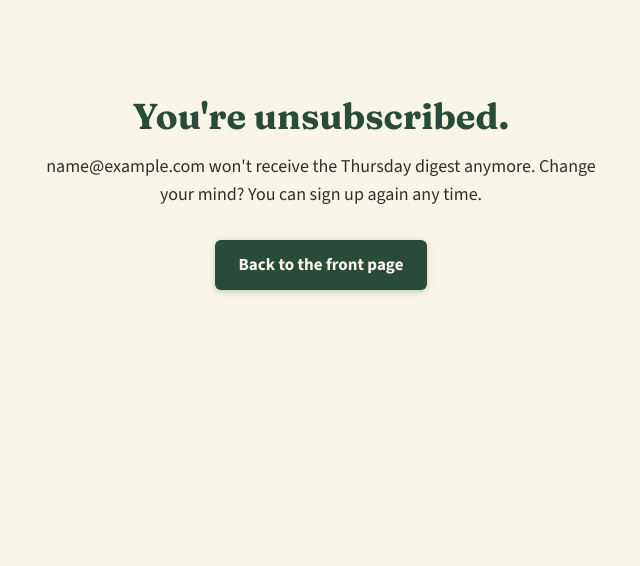
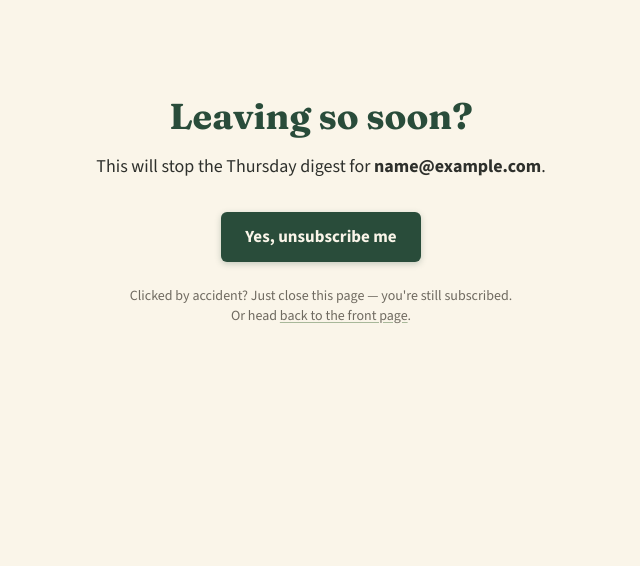
Before and after one commit to adrianistaken/BloNoDigest, a Django app: template templates/curator/unsubscribe.html in a window 1280 px wide. Shown: the part 65-631 px from the top of the page, without its empty margins (319-959 px from the left). Run offline with Django 5.2, Linux system fonts and the light colour scheme; the template is opened without the code that fills it: values that come from a table or form of the project are taken from there, others are empty; tables that the repository leaves empty hold one stand-in row (values such as "Sample post"); some libraries are stand-ins or nearby versions.

Commit message:
Unsubscribe requires a confirmation click; signup links go to landing page
- /unsubscribe/<token>/ now shows a confirm page on GET and only
  unsubscribes on the confirmation POST (also stops link-prefetching
  mail scanners from silently unsubscribing readers); already-
  unsubscribed state gets its own copy with a re-subscribe button
- "Get the digest" links in the issue web version, archive, and
  unsubscribe page point at the landing page root instead of #signup

Co-Authored-By: Claude Fable 5 <noreply@anthropic.com>

```diff
--- a/templates/curator/emails/digest.html
+++ b/templates/curator/emails/digest.html
@@ -142,7 +142,7 @@
         Want this in your inbox every Thursday?
       </p>
       <p style="margin:10px 0 0;">
-        <a href="{{ site_base_url }}/#signup" style="display:inline-block; background:#C96F4A; color:#FAF5E9; font-weight:bold; font-size:14px; padding:10px 22px; border-radius:999px; text-decoration:none;">Get the digest — it's free</a>
+        <a href="{{ site_base_url }}/" style="display:inline-block; background:#C96F4A; color:#FAF5E9; font-weight:bold; font-size:14px; padding:10px 22px; border-radius:999px; text-decoration:none;">Get the digest — it's free</a>
       </p>
       <p style="font-size:12px; color:#6F6A60; margin:12px 0 0;">
         <a href="{{ site_base_url }}/issues/" style="color:#6F6A60;">Past issues</a>
--- a/templates/curator/issues.html
+++ b/templates/curator/issues.html
@@ -30,7 +30,7 @@
 
   <p class="mt-10 text-[color:var(--stone)]">
     Want the next one in your inbox?
-    <a href="/#signup" class="font-semibold underline decoration-[color:var(--sage)] underline-offset-2" style="color: var(--terracotta);">Get the digest</a>
+    <a href="/" class="font-semibold underline decoration-[color:var(--sage)] underline-offset-2" style="color: var(--terracotta);">Get the digest</a>
     — free, every Thursday.
   </p>
 </section>
--- a/templates/curator/unsubscribe.html
+++ b/templates/curator/unsubscribe.html
@@ -1,14 +1,36 @@
 {% extends "curator/public_base.html" %}
 
-{% block title %}Unsubscribed — BloNo Digest{% endblock %}
+{% block title %}Unsubscribe — BloNo Digest{% endblock %}
 
 {% block content %}
 <section class="max-w-4xl mx-auto px-5 pt-20 pb-10 text-center">
+  {% if subscriber.status == "active" %}
+  <h1 class="font-display font-black text-4xl mt-4">Leaving so soon?</h1>
+  <p class="mt-4 text-lg text-[color:var(--ink-soft)] max-w-xl mx-auto">
+    This will stop the Thursday digest for <strong>{{ subscriber.email }}</strong>.
+  </p>
+  <form method="post" class="mt-8">
+    {% csrf_token %}
+    <button type="submit" class="btn-primary inline-block px-6 py-3 rounded-md font-bold">Yes, unsubscribe me</button>
+  </form>
+  <p class="mt-6 text-sm text-[color:var(--stone)]">
+    Clicked by accident? Just close this page — you're still subscribed.
+    <br>Or head <a href="/" class="underline decoration-[color:var(--sage)] underline-offset-2">back to the front page</a>.
+  </p>
+  {% elif just_unsubscribed %}
   <h1 class="font-display font-black text-4xl mt-4">You're unsubscribed.</h1>
   <p class="mt-4 text-lg text-[color:var(--ink-soft)] max-w-xl mx-auto">
     {{ subscriber.email }} won't receive the Thursday digest anymore.
     Change your mind? You can sign up again any time.
   </p>
   <a href="/" class="btn-primary inline-block mt-8 px-6 py-3 rounded-md font-bold">Back to the front page</a>
+  {% else %}
+  <h1 class="font-display font-black text-4xl mt-4">Already unsubscribed.</h1>
+  <p class="mt-4 text-lg text-[color:var(--ink-soft)] max-w-xl mx-auto">
+    {{ subscriber.email }} isn't getting the Thursday digest.
+    Want it back? You can sign up again any time.
+  </p>
+  <a href="/" class="btn-primary inline-block mt-8 px-6 py-3 rounded-md font-bold">Re-subscribe</a>
+  {% endif %}
 </section>
 {% endblock %}
```
Also changed, not shown: curator/tests.py (+15 -2 lines), curator/views.py (+11 -2 lines).
